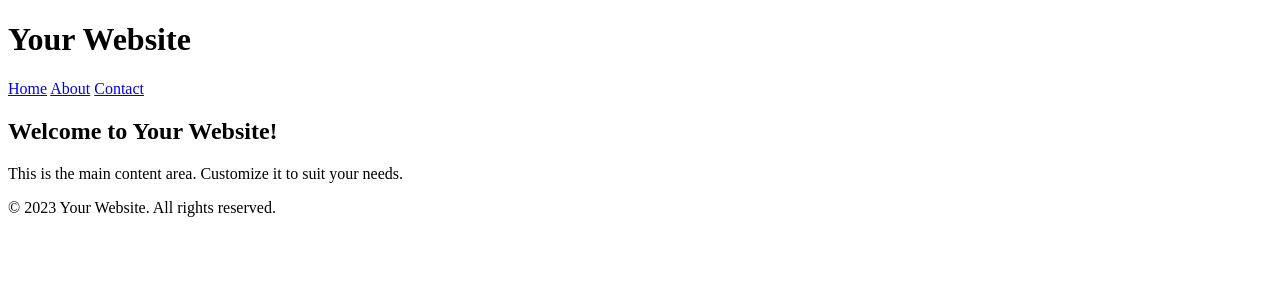
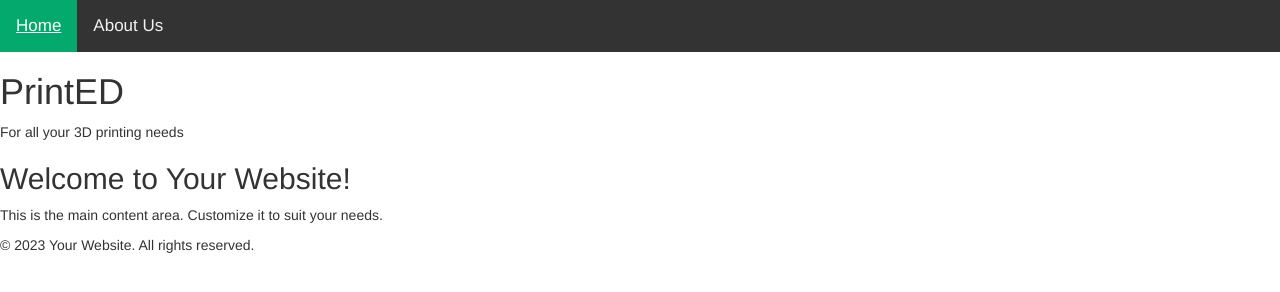
Before and after one commit to HarishBachu/print_ed, a plain HTML site: page index.html in a window 1280 px wide. Drawn offline with nearby package versions, Linux system fonts and the light colour scheme.

Commit message:
Added Bootstrap CDN

```diff
--- a/index.html
+++ b/index.html
@@ -3,20 +3,24 @@
 <head>
     <meta charset="UTF-8">
     <meta name="viewport" content="width=device-width, initial-scale=1.0">
-    <title>Your Website Title</title>
-    <link rel="stylesheet" href="styles.css"> <!-- Link to your external CSS file, if any -->
+    <title>PrintEd</title>
+    <link rel="stylesheet" href="./style.css">
+    <link rel="stylesheet" href="https://maxcdn.bootstrapcdn.com/bootstrap/3.4.1/css/bootstrap.min.css">
+    <script src="https://ajax.googleapis.com/ajax/libs/jquery/3.7.1/jquery.min.js"></script>
+    <script src="https://maxcdn.bootstrapcdn.com/bootstrap/3.4.1/js/bootstrap.min.js"></script>
+
 </head>
 <body>
+    <div class="topnav">
+        <a class="active" href="#home">Home</a>
+        <a href="#about us">About Us</a>
+    </div>
 
     <header>
-        <h1>Your Website</h1>
+        <h1>PrintED</h1>
+        <p>For all your 3D printing needs</p>
     </header>
 
-    <nav>
-        <a href="#">Home</a>
-        <a href="#">About</a>
-        <a href="#">Contact</a>
-    </nav>
 
     <section>
         <h2>Welcome to Your Website!</h2>
--- /dev/null
+++ b/style.css
@@ -0,0 +1,34 @@
+/* Body parameters */
+body {
+    background-color: white;
+}
+
+
+
+/* Add Background Color to TopNav */
+.topnav {
+    background-color: #333;
+    overflow: hidden;
+}
+
+/* Style the links inside navbar */
+.topnav a {
+    float: left;
+    color: #f2f2f2;
+    text-align: center;
+    padding: 14px 16px;
+    text-decoration: none;
+    font-size: 17px;
+}
+
+/* Change color of links on hover */
+.topnav a:hover {
+    background-color: #ddd;
+    color: black;
+}
+
+/* Add color to curent/active link */
+.topnav a.active {
+    background-color: #04AA6D;
+    color: white;
+}
```
